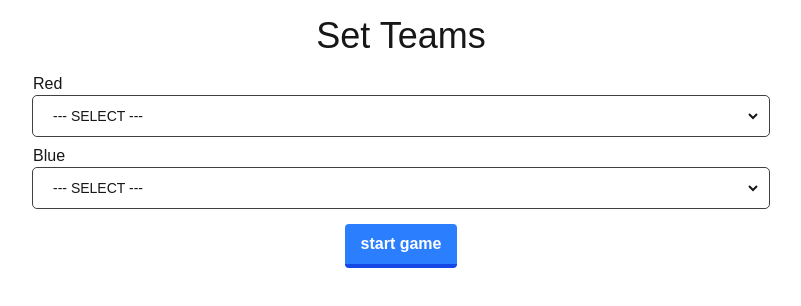
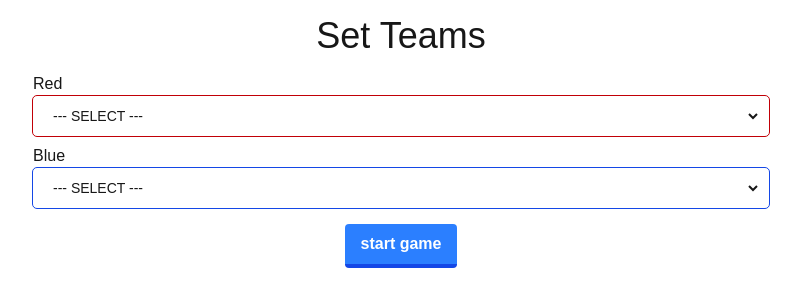
Before and after one commit to Merk42/cornholder, a Next.js app: page /pwa/cornholder/start in a window 1280 px wide. Shown: the top 306 px of the page, without its empty margins (239-1040 px from the left). Built offline with nearby package versions, Linux system fonts and the light colour scheme.

Commit message:
subtle color difference for red and blue team name selection

```diff
--- a/app/start/page.tsx
+++ b/app/start/page.tsx
@@ -60,7 +60,7 @@ export default function Start() {
             <h1 className='text-4xl my-4 text-center'>Set Teams</h1>
             <div className='mt-2'>
                 <label htmlFor="red">Red</label>
-                <select className='h-10 w-full rounded border-r-8 border-transparent px-4 text-sm outline outline-neutral-700' id="red" value={redTeamName} onChange={handleRedChange}>
+                <select className='h-10 w-full rounded border-r-8 border-transparent px-4 text-sm outline outline-red-700' id="red" value={redTeamName} onChange={handleRedChange}>
                     {TEAMS.map((team) => (
                         <option value={team} key={team}>{team}</option>
                     ))}
@@ -68,7 +68,7 @@ export default function Start() {
             </div>
             <div className='mt-2'>
                 <label htmlFor="blue">Blue</label>
-                <select className='h-10 w-full rounded border-r-8 border-transparent px-4 text-sm outline outline-neutral-700' id="blue" value={blueTeamName} onChange={handleBlueChange}>
+                <select className='h-10 w-full rounded border-r-8 border-transparent px-4 text-sm outline outline-blue-700' id="blue" value={blueTeamName} onChange={handleBlueChange}>
                     {TEAMS.map((team) => (
                         <option value={team} key={team}>{team}</option>
                     ))}
```
